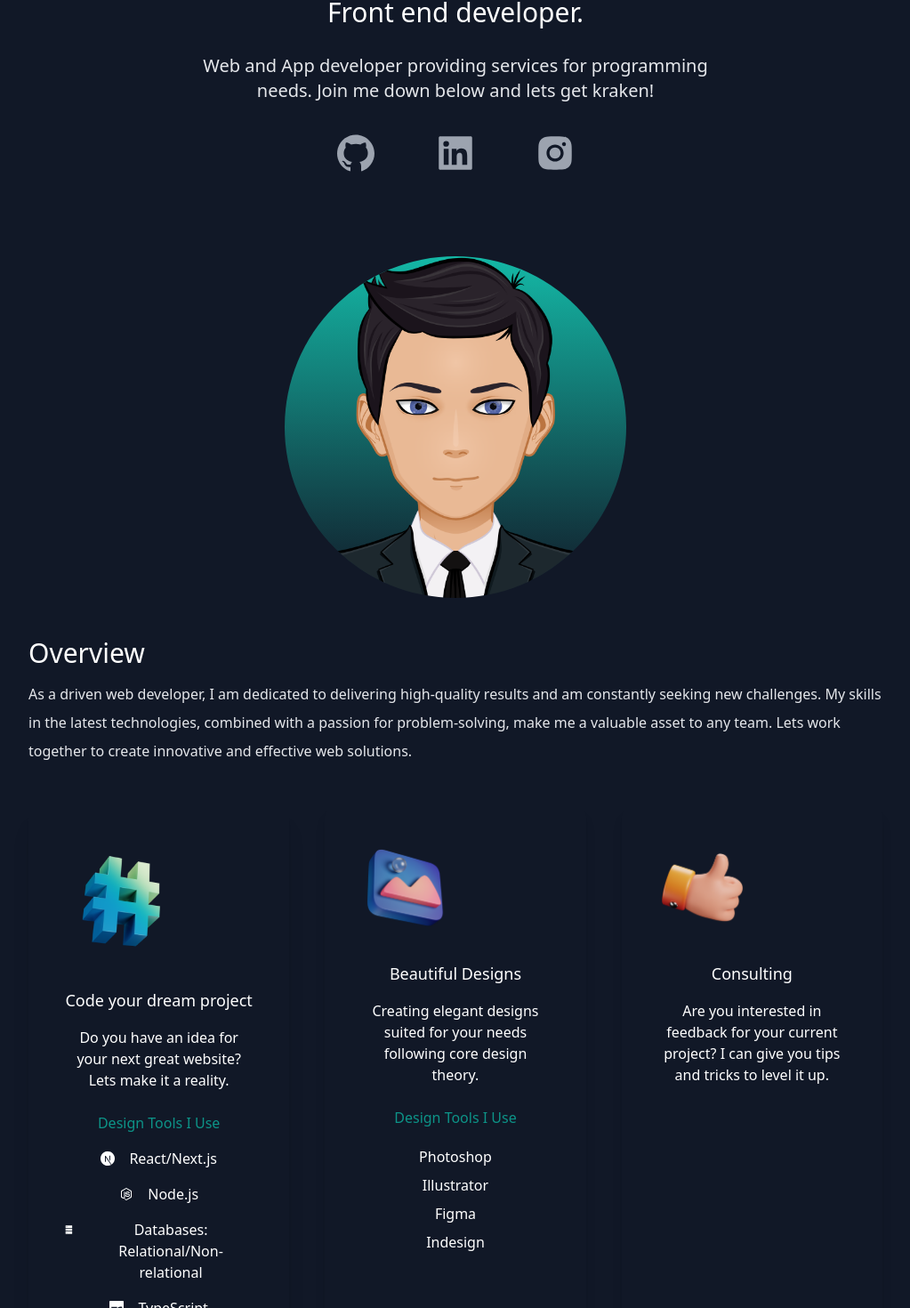
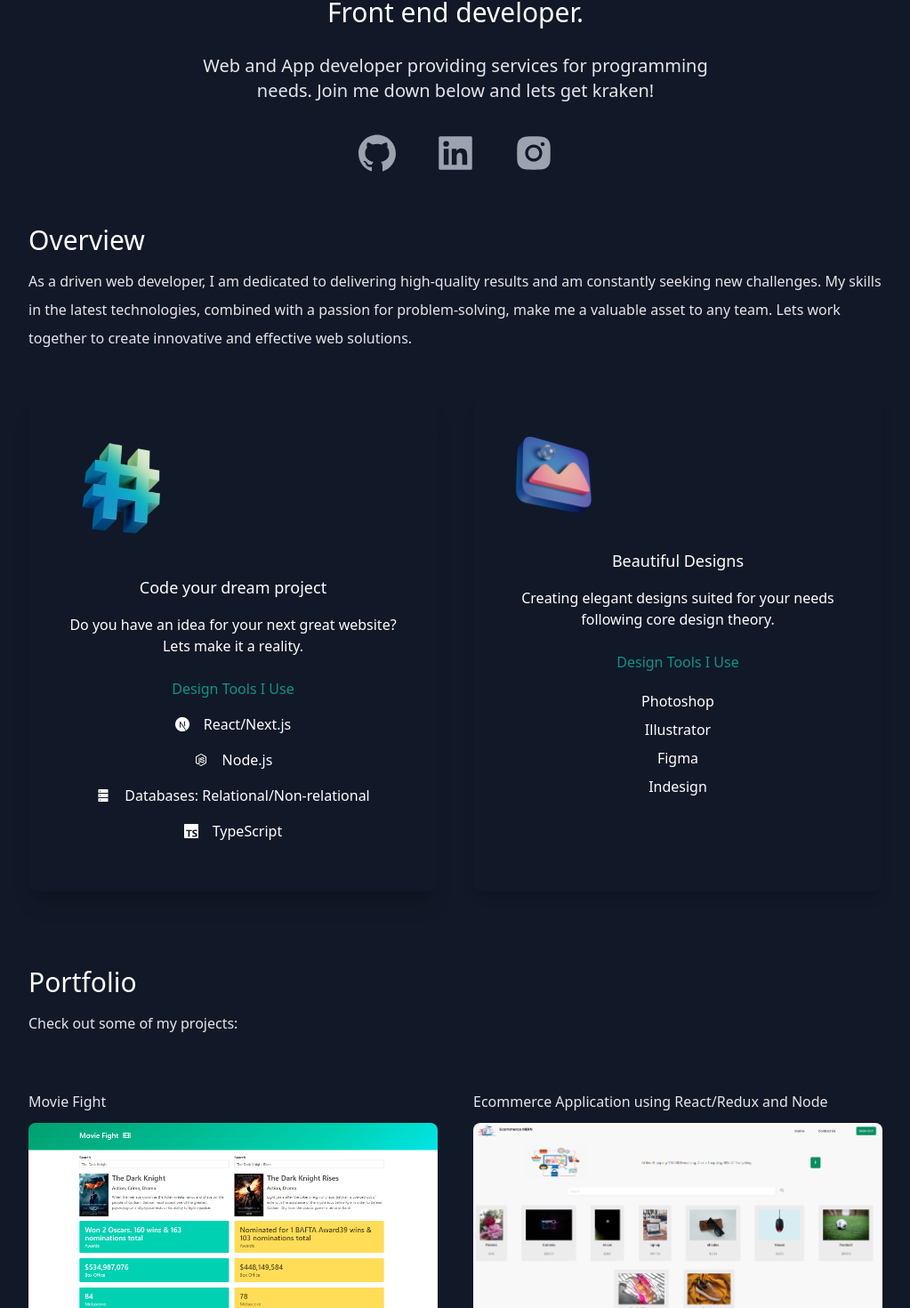
Before and after one commit to saugat-15/portfolio-react, a Next.js app: page / in a window 1280 px wide. Shown: the part 304-1774 px from the top of the page at 89% size, without its empty margins (128-1151 px from the left). Built offline with nearby package versions, Linux system fonts and the light colour scheme.

Commit message:
protfolio UI updated

```diff
--- a/src/pages/index.tsx
+++ b/src/pages/index.tsx
@@ -1,11 +1,11 @@
-import Head from "next/head";
-import { useState } from "react";
+import Head from 'next/head';
+import { useState } from 'react';
 import {
   AiFillTwitterCircle,
   AiFillLinkedin,
   AiFillYoutube,
-} from "react-icons/ai";
-import { BsFillMoonStarsFill } from "react-icons/bs";
+} from 'react-icons/ai';
+import { BsFillMoonStarsFill } from 'react-icons/bs';
 import {
   AiFillHome,
   AiFillGithub,
@@ -13,59 +13,59 @@ import {
   AiOutlinePhone,
   AiFillInstagram,
   AiFillDatabase,
-} from "react-icons/ai";
-import { IoLogoNodejs } from "react-icons/io";
-import { BsLightbulbFill } from "react-icons/bs";
-import { SiMongodb, SiTypescript, SiNextdotjs } from "react-icons/si";
-import Image from "next/image";
-import deved from "../../public/dev-ed-wave-1.png";
-import ecommerce from "../../public/ecommerce.png";
-import secret from "../../public/secret.png";
-import movieFight from "../../public/movieFight.png";
-import maze from "../../public/maze.png";
-import ledger from "../../public/ledger.png";
-import unsplash from "../../public/unsplash.png";
-import country from "../../public/country.png";
-import design from "../../public/design.png";
-import code from "../../public/code.png";
-import wave from "../../public/dev-ed-wave.png";
-import consulting from "../../public/consulting.png";
-import Link from "next/link";
+} from 'react-icons/ai';
+import { IoLogoNodejs } from 'react-icons/io';
+import { BsLightbulbFill } from 'react-icons/bs';
+import { SiMongodb, SiTypescript, SiNextdotjs } from 'react-icons/si';
+import Image from 'next/image';
+import profile from '../../public/profile.png';
+import ecommerce from '../../public/ecommerce.png';
+import secret from '../../public/secret.png';
+import movieFight from '../../public/movieFight.png';
+import maze from '../../public/maze.png';
+import ledger from '../../public/ledger.png';
+import unsplash from '../../public/unsplash.png';
+import country from '../../public/country.png';
+import design from '../../public/design.png';
+import code from '../../public/code.png';
+import wave from '../../public/dev-ed-wave.png';
+import consulting from '../../public/consulting.png';
+import Link from 'next/link';
 
 export default function Home() {
   const [darkMode, setDarkMode] = useState(true);
   const [showPdf, setShowPdf] = useState(false);
   // const [isHovered, setIsHovered] = useState(false);
 
-  const colors = ["#ba7672", "#ccc", "#6cf", "#eba13a"];
+  const colors = ['#ba7672', '#ccc', '#6cf', '#eba13a'];
 
   const openPdf = () => {
     setShowPdf(true);
     window.open(
-      "https://drive.google.com/file/d/1BPO6lABML53X7KLxhLHRvnQownf-P2L0/view?usp=sharing",
-      "_blank"
+      'https://drive.google.com/file/d/1BPO6lABML53X7KLxhLHRvnQownf-P2L0/view?usp=sharing',
+      '_blank'
     );
   };
 
   function animateCircles(event: any) {
-    var circle = document.createElement("div");
-    circle.setAttribute("class", "circle");
+    var circle = document.createElement('div');
+    circle.setAttribute('class', 'circle');
     document.body.appendChild(circle);
 
-    circle.style.left = event.clientX + "px";
-    circle.style.top = event.clientY + "px";
+    circle.style.left = event.clientX + 'px';
+    circle.style.top = event.clientY + 'px';
     var color = colors[Math.floor(Math.random() * colors.length)];
 
-    circle.style.transition = "all 0.5s linear 0s";
+    circle.style.transition = 'all 0.5s linear 0s';
     circle.style.borderColor = color;
 
-    circle.style.left = circle.offsetLeft - 20 + "px";
-    circle.style.top = circle.offsetTop - 20 + "px";
+    circle.style.left = circle.offsetLeft - 20 + 'px';
+    circle.style.top = circle.offsetTop - 20 + 'px';
 
-    circle.style.width = "50px";
-    circle.style.height = "50px";
-    circle.style.borderWidth = "5px";
-    circle.style.opacity = "0";
+    circle.style.width = '50px';
+    circle.style.height = '50px';
+    circle.style.borderWidth = '5px';
+    circle.style.opacity = '0';
 
     setTimeout(() => {
       circle.remove();
@@ -73,21 +73,21 @@ export default function Home() {
   }
   // document.onmousemove = animateCircles;
 
-  if (typeof document !== "undefined") {
+  if (typeof document !== 'undefined') {
     let element = (document.onmousemove = animateCircles);
 
     // Manipulating the DOM here
   }
 
   return (
-    <div className={darkMode ? "dark" : ""}>
+    <div className={darkMode ? 'dark' : ''}>
       <Head>
         <title>Portfolio Saugat</title>
         <meta name="description" content="Generated by create next app" />
         <link rel="icon" href="/favicon.ico" />
       </Head>
       <main className=" bg-white px-10 dark:bg-gray-900 md:px-20 lg:px-40">
-        <section className="min-h-screen">
+        <section className="">
           <nav className="py-10 mb-12 flex justify-between dark:text-white">
             <h1 className="font-burtons text-xl border-2 p-2 rounded dark:text-white">
               SG
@@ -134,20 +134,26 @@ export default function Home() {
               Web and App developer providing services for programming needs.
               Join me down below and lets get kraken!
             </p>
-            <div className="text-5xl flex justify-center gap-16 py-3 text-gray-600 dark:text-gray-400">
+            <div className="text-5xl flex justify-center gap-10 py-3 text-gray-600 dark:text-gray-400">
               <Link href="https://github.com/saugat-15" target="_blank">
                 <AiFillGithub className="hover:text-teal-600" />
               </Link>
-              <Link href="https://www.linkedin.com/in/saugat-giri-66011513b/" target="_blank">
+              <Link
+                href="https://www.linkedin.com/in/saugat-giri-66011513b/"
+                target="_blank"
+              >
                 <AiFillLinkedin className="hover:text-teal-600" />
               </Link>
-              <Link href="https://www.instagram.com/saugat_giri/" target="_blank">
+              <Link
+                href="https://www.instagram.com/saugat_giri/"
+                target="_blank"
+              >
                 <AiFillInstagram className="hover:text-teal-600" />
               </Link>
             </div>
-            <div className="mx-auto bg-gradient-to-b from-teal-500 rounded-full w-80 h-80 relative overflow-hidden mt-20 md:h-96 md:w-96">
-              <Image alt="" src={deved} layout="fill" objectFit="cover" />
-            </div>
+            {/* <div className="mx-auto bg-gradient-to-b from-teal-500 rounded-full w-80 h-80 relative overflow-hidden mt-20 md:h-96 md:w-96">
+              <Image alt="" src={profile} layout="fill" objectFit="cover" />
+            </div> */}
           </div>
         </section>
         <section>
@@ -193,7 +199,7 @@ export default function Home() {
               <Image
                 alt=""
                 src={design}
-                onClick={() => console.log("imageClicked")}
+                onClick={() => console.log('imageClicked')}
                 width={100}
                 height={100}
               />
@@ -209,14 +215,6 @@ export default function Home() {
               <p className="text-gray-800 py-1 dark:text-white">Illustrator</p>
               <p className="text-gray-800 py-1 dark:text-white">Figma</p>
               <p className="text-gray-800 py-1 dark:text-white">Indesign</p>
-            </div>
-            <div className="text-center shadow-lg p-10 rounded-xl my-10 dark:text-white flex-1">
-              <Image alt="" src={consulting} width={100} height={100} />
-              <h3 className="text-lg font-medium pt-8 pb-2 ">Consulting</h3>
-              <p className="py-2">
-                Are you interested in feedback for your current project? I can
-                give you tips and tricks to level it up.
-              </p>
             </div>
           </div>
         </section>
@@ -282,7 +280,10 @@ export default function Home() {
               <p className="text-md py-2 leading-8 text-gray-800 dark:text-gray-200">
                 Website design for a fictional accounting company
               </p>
-              <Link href="https://projectedgeledger.netlify.app/#home" target="_blank">
+              <Link
+                href="https://projectedgeledger.netlify.app/#home"
+                target="_blank"
+              >
                 <Image
                   alt=""
                   className="rounded-lg object-cover"
```
Also changed, not shown: public/consulting.png (deleted), public/profile.png (added). Lines whose indentation alone changed are shown as unchanged.
